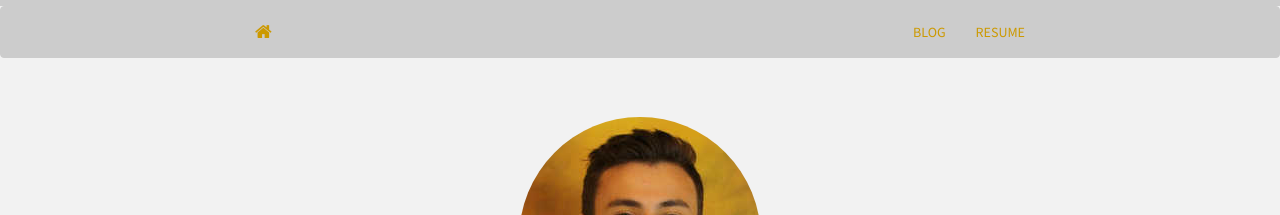
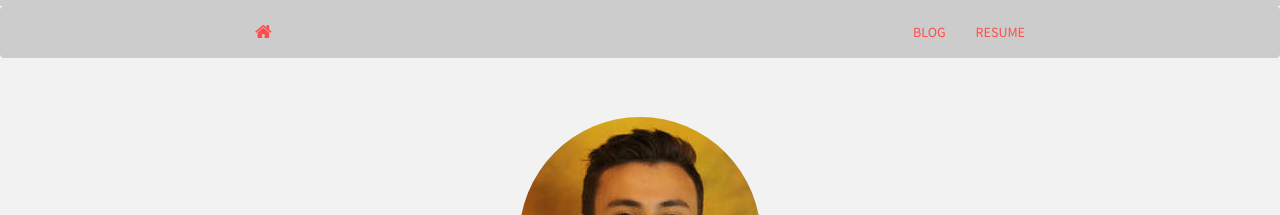
Before and after one commit to mrkaye97/mrkaye97.github.io, a Jekyll site: the page built from index.html, in a window 1280 px wide. Shown: the top 215 px of the page. Built offline with Jekyll 4.4.1, drawn with Linux system fonts in a browser that asks for light colours; nearby versions of some CDN libraries; the list of posts is cut into pages by our own code.

Commit message:
Update main.css

```diff
--- a/static/css/main.css
+++ b/static/css/main.css
@@ -29,8 +29,8 @@ body {
   background-color: #cccccc;
   border-color: #cccccc;
 }
-.navbar-default .navbar-brand {
-  color: #cc9900;
+.navbar-default .navbar-brand { /*COLOR OF HOME BUTTON OR BLOG & RESUME BUTTONS*/
+  color: #ff4d4d;
 }
 .navbar-default .navbar-brand:hover, .navbar-default .navbar-brand:focus {/*color of home button on navbar when selected*/
   color: #000000;
@@ -38,8 +38,8 @@ body {
 .navbar-default .navbar-text {
   color: #000000;
 }
-.navbar-default .navbar-nav > li > a {
-  color: #cc9900;
+.navbar-default .navbar-nav > li > a { /*COLOR OF HOME BUTTON OR BLOG & RESUME BUTTONS*/
+  color: #ff4d4d;
 }
 .navbar-default .navbar-nav > li > a:hover, .navbar-default .navbar-nav > li > a:focus { /*color of buttons on navbar when selected*/
   color: #000000;
```
